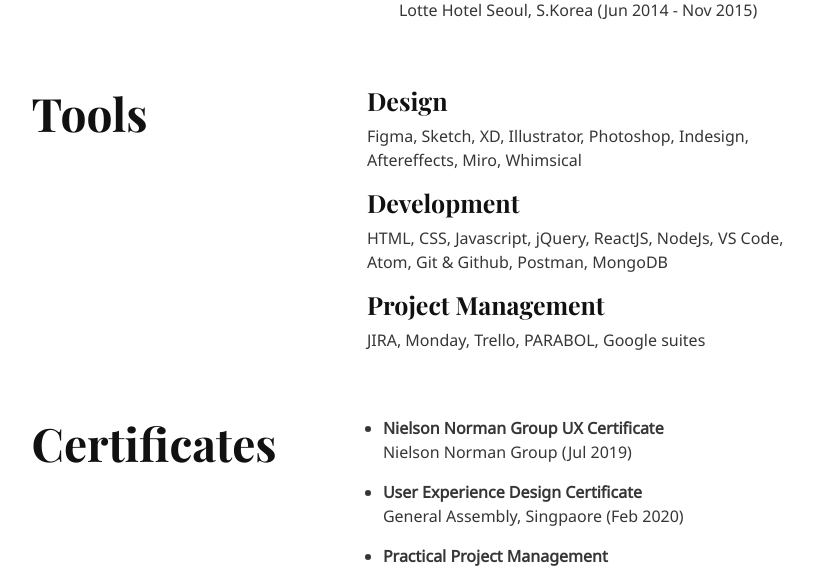
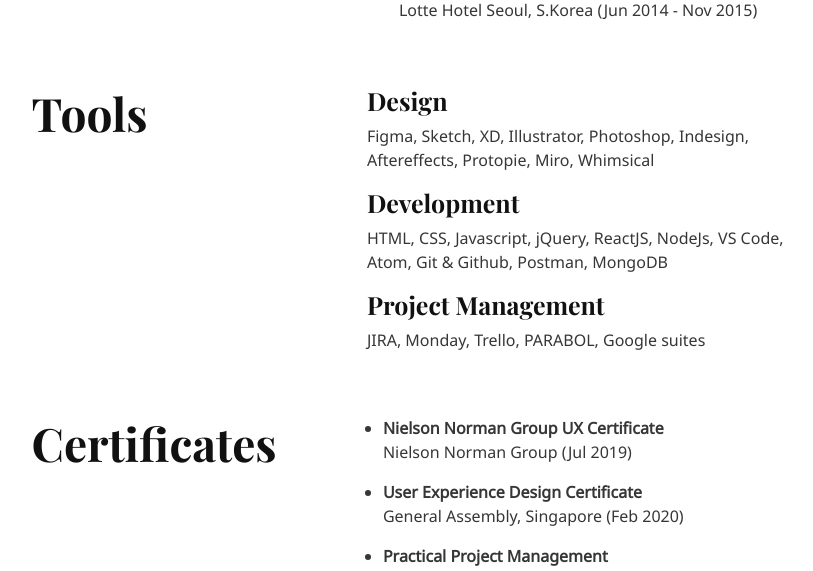
Before and after one commit to HeeJaeJeon/Portfolio_HEEJAE, a React (Create React App) app: page /about in a window 1280 px wide. Shown: the part 1420-1991 px from the top of the page, without its empty margins (218-1031 px from the left). Built offline with nearby package versions, Linux system fonts and the light colour scheme.

Commit message:
add protopie and correct singapore in about page

```diff
--- a/src/components/About.js
+++ b/src/components/About.js
@@ -72,7 +72,7 @@ const About = () => {
                     </div>
                     <div className="col-md-7">
                         <h3>Design</h3>
-                        <p>Figma, Sketch, XD, Illustrator, Photoshop, Indesign, Aftereffects, Miro, Whimsical</p>
+                        <p>Figma, Sketch, XD, Illustrator, Photoshop, Indesign, Aftereffects, Protopie, Miro, Whimsical</p>
                         <h3>Development</h3>
                         <p>HTML, CSS, Javascript, jQuery, ReactJS, NodeJs, VS Code, Atom, Git & Github, Postman, MongoDB</p>
                         <h3>Project Management</h3>
@@ -100,7 +100,7 @@ const About = () => {
                             <li>
                                 <dl>
                                     <dt>User Experience Design Certificate</dt>
-                                    <dd>General Assembly, Singpaore (Feb 2020)</dd>
+                                    <dd>General Assembly, Singapore (Feb 2020)</dd>
                                 </dl>
                             </li>
                             <li>
```
